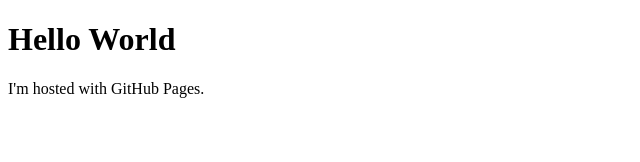
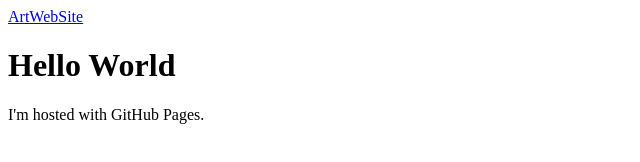
Before and after one commit to VladT81/VladT81.github.io, a plain HTML site: page index.html in a window 1280 px wide. Shown: the whole page, without its empty margins (0-640 px from the left). Drawn offline with Linux system fonts and the light colour scheme.

Commit message:
seconsecond

```diff
--- a/index.html
+++ b/index.html
@@ -5,7 +5,7 @@
     <title>Title</title>
 </head>
 <body>
-<a href=""></a>
+<a href="artwebsite/index.html">ArtWebSite</a>
     <h1>Hello World</h1>
     <p>I'm hosted with GitHub Pages.</p>
 
```
